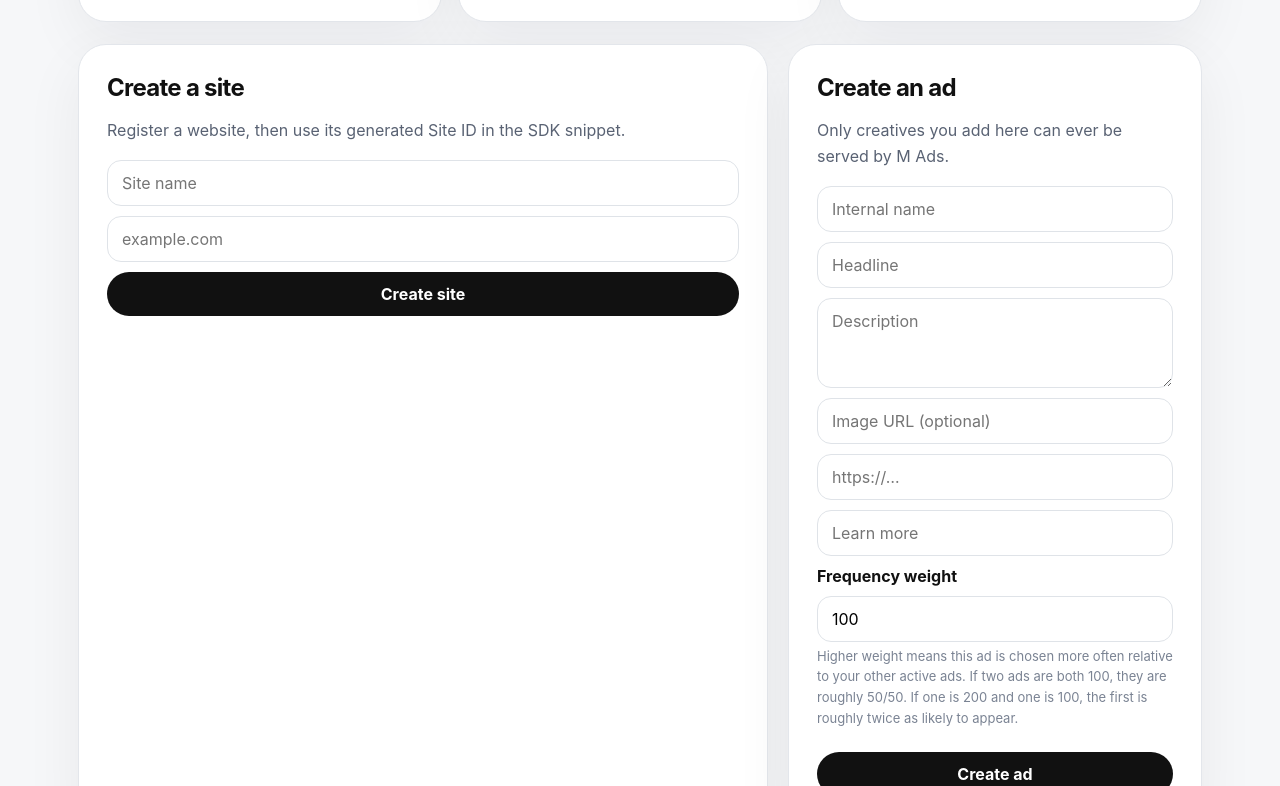
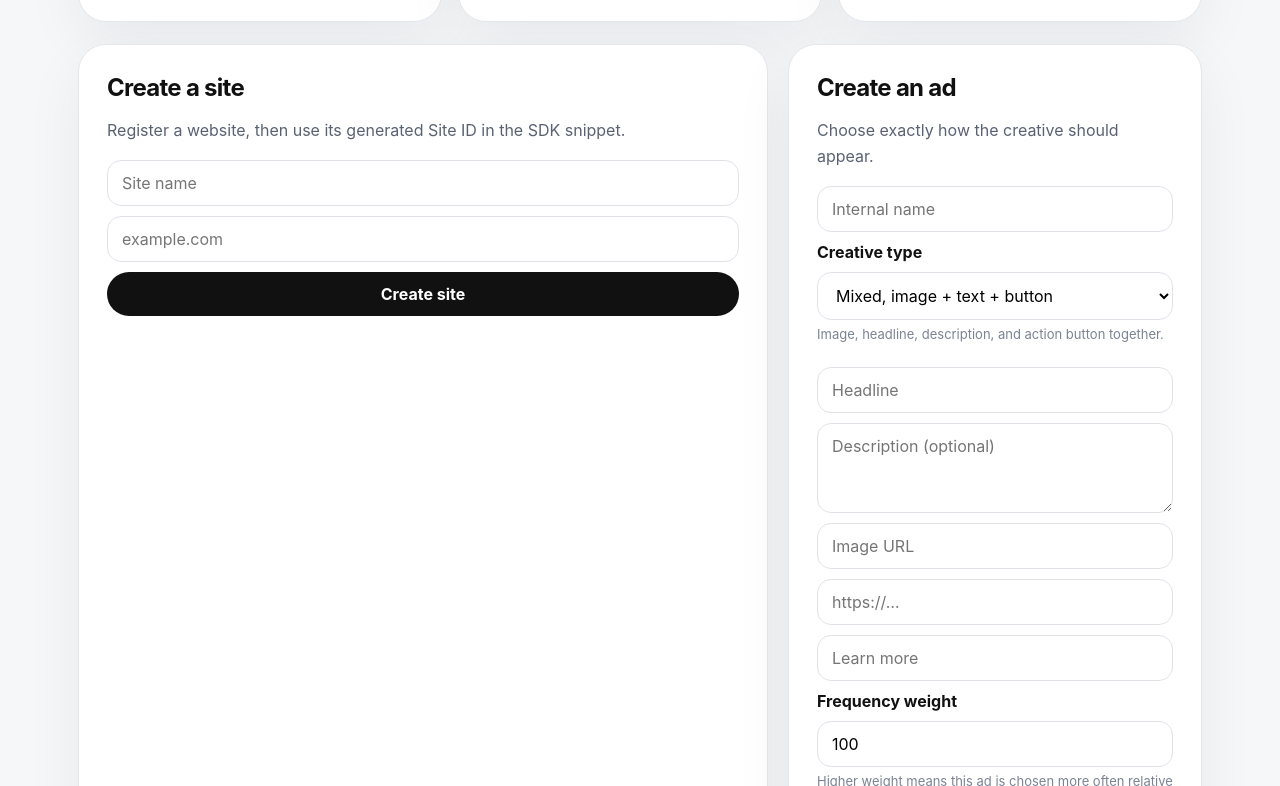
Before and after one commit to UnrealCake8/M.Ads, a Next.js app: page /admin in a window 1280 px wide. Shown: the part 474-1260 px from the top of the page. Built offline with nearby package versions, Linux system fonts and the light colour scheme.

Commit message:
Add creative type selector to M Ads admin

```diff
--- a/app/admin/page.tsx
+++ b/app/admin/page.tsx
@@ -2,8 +2,10 @@
 
 import { FormEvent, useEffect, useState } from "react";
 
+type AdFormat = "text" | "image" | "mixed";
+
 type Dashboard = {
-  ads: Array<{ id: string; name: string; headline: string; active: boolean; weight: number }>;
+  ads: Array<{ id: string; name: string; headline: string; active: boolean; weight: number; format: AdFormat }>;
   sites: Array<{ id: string; name: string; domain: string; active: boolean }>;
   metrics: { impressions: number; clicks: number; ctr: number };
 };
@@ -12,6 +14,7 @@ export default function AdminPage() {
   const [data, setData] = useState<Dashboard | null>(null);
   const [adminKey, setAdminKey] = useState("");
   const [status, setStatus] = useState("Enter your admin key to load M Ads data.");
+  const [adFormat, setAdFormat] = useState<AdFormat>("mixed");
 
   useEffect(() => {
     const saved = sessionStorage.getItem("mads_admin_key");
@@ -48,10 +51,7 @@ export default function AdminPage() {
     const body = Object.fromEntries(form.entries());
     const response = await fetch("/api/admin", {
       method: "POST",
-      headers: {
-        "Content-Type": "application/json",
-        "x-mads-admin-key": adminKey,
-      },
+      headers: { "Content-Type": "application/json", "x-mads-admin-key": adminKey },
       body: JSON.stringify({ kind, ...body }),
     });
     const payload = await response.json().catch(() => ({}));
@@ -60,6 +60,7 @@ export default function AdminPage() {
       return;
     }
     event.currentTarget.reset();
+    if (kind === "ad") setAdFormat("mixed");
     setStatus("Saved");
     await load();
   }
@@ -113,17 +114,30 @@ export default function AdminPage() {
 
         <div className="panel">
           <h2>Create an ad</h2>
-          <p>Only creatives you add here can ever be served by M Ads.</p>
+          <p>Choose exactly how the creative should appear.</p>
           <form onSubmit={(event) => submit("ad", event)} className="list">
             <input name="name" placeholder="Internal name" required style={inputStyle} />
-            <input name="headline" placeholder="Headline" required style={inputStyle} />
-            <textarea name="description" placeholder="Description" style={{...inputStyle, minHeight: 90}} />
-            <input name="imageUrl" placeholder="Image URL (optional)" style={inputStyle} />
+            <label style={{ fontWeight: 700 }}>Creative type</label>
+            <select name="format" value={adFormat} onChange={(event) => setAdFormat(event.target.value as AdFormat)} style={inputStyle}>
+              <option value="text">Text + button</option>
+              <option value="image">Image + button</option>
+              <option value="mixed">Mixed, image + text + button</option>
+            </select>
+            <p className="muted" style={{ marginTop: -6 }}>
+              {adFormat === "text" && "Headline and optional description, with no image."}
+              {adFormat === "image" && "The image becomes the main creative, with only the action button underneath."}
+              {adFormat === "mixed" && "Image, headline, description, and action button together."}
+            </p>
+
+            {adFormat !== "image" && <input name="headline" placeholder="Headline" required style={inputStyle} />}
+            {adFormat !== "image" && <textarea name="description" placeholder="Description (optional)" style={{ ...inputStyle, minHeight: 90 }} />}
+            {adFormat !== "text" && <input name="imageUrl" placeholder="Image URL" required style={inputStyle} />}
+
             <input name="destinationUrl" placeholder="https://…" required style={inputStyle} />
             <input name="buttonLabel" placeholder="Learn more" style={inputStyle} />
             <label style={{ fontWeight: 700 }}>Frequency weight</label>
             <input name="weight" type="number" min="1" max="1000" defaultValue="100" style={inputStyle} />
-            <p className="muted" style={{ marginTop: -6 }}>Higher weight means this ad is chosen more often relative to your other active ads. If two ads are both 100, they are roughly 50/50. If one is 200 and one is 100, the first is roughly twice as likely to appear.</p>
+            <p className="muted" style={{ marginTop: -6 }}>Higher weight means this ad is chosen more often relative to your other active ads.</p>
             <button style={buttonStyle}>Create ad</button>
           </form>
         </div>
@@ -143,7 +157,7 @@ export default function AdminPage() {
               <div className="row" key={ad.id} style={{ alignItems: "center", gap: 14 }}>
                 <div style={{ flex: 1 }}>
                   <strong>{ad.name}</strong>
-                  <div className="muted">{ad.headline}<br />Frequency weight {ad.weight}</div>
+                  <div className="muted">{ad.format === "text" ? "Text + button" : ad.format === "image" ? "Image + button" : "Mixed"}<br />Frequency weight {ad.weight}</div>
                 </div>
                 <span className="badge">{ad.active ? "Active" : "Off"}</span>
                 <button onClick={() => void deleteAd(ad.id, ad.name)} style={dangerButtonStyle}>Delete</button>
```
